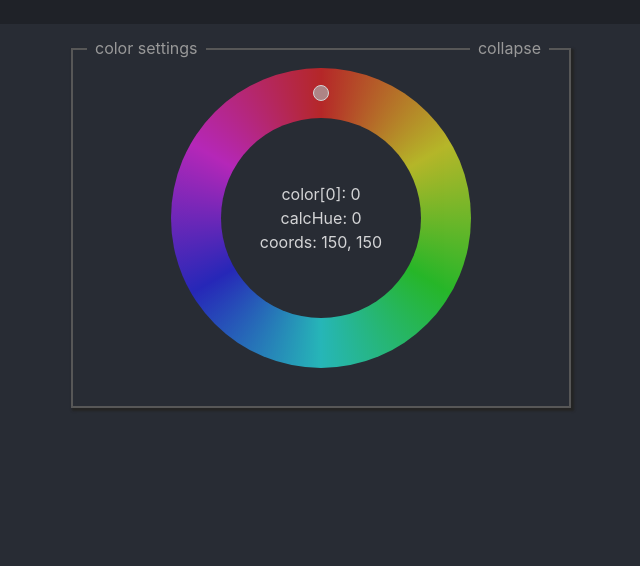
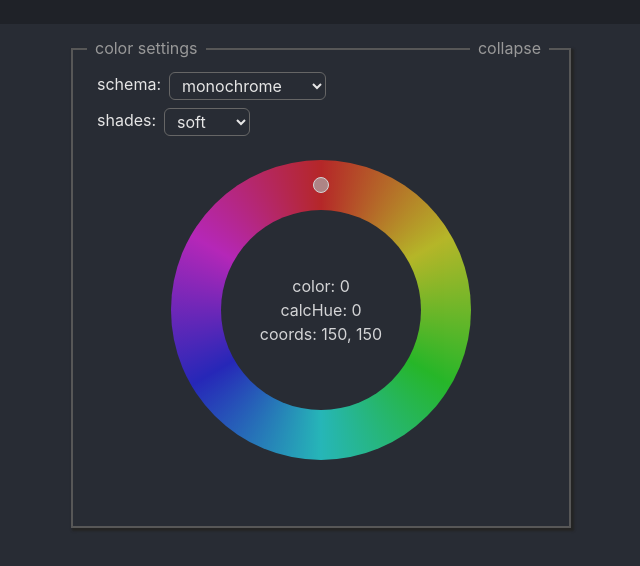
Before and after one commit to OstrowskiDev/color-palette-open, a Next.js app: page / in a window 1280 px wide. Shown: the top 566 px of the page, without its empty margins (319-959 px from the left). Built offline with nearby package versions, Linux system fonts and the light colour scheme.

Commit message:
Added ColorSettings component with schema selection and shades selection logic.

```diff
--- a/src/app/globals.css
+++ b/src/app/globals.css
@@ -17,20 +17,6 @@ code {
 
 .app-wrapper {
   --border-transparent: hsla(0 0%. 31%, 0);
-}
-
-.settings-container {
-  display: flex;
-  align-items: start;
-  margin: 4px 8px;
-}
-
-.settings {
-  display: flex;
-  padding-top: 6px;
-  gap: 8px;
-  height: 30px;
-  margin-left: auto;
 }
 
 .dot {
--- a/src/app/page.tsx
+++ b/src/app/page.tsx
@@ -1,15 +1,14 @@
 'use client'
 
 import ColorSelector from '@/lib/components/ColorSelector'
+import ColorSettings from '@/lib/components/ColorSettings'
 import ElementWrapper from '@/lib/components/ElementWrapper'
-import { ColorHSL, PresetSL } from '@/lib/utils/hue'
+import { PresetSL } from '@/lib/utils/hue'
 import { HueOffset } from '@/lib/utils/position'
 import { useEffect, useState } from 'react'
 
 export default function Home() {
-  //!!!! baseHSL, setBaseHSL instead of color:
-  const [color, setColor] = useState<ColorHSL>([0, 50, 50])
-  // const [contrast, setContrast] = useState(80)
+  const [baseHue, setBaseHue] = useState<number>(0)
   const [hueOffset, setHueOffset] = useState<HueOffset>({
     name: 'monochrome',
     angle: [0],
@@ -41,10 +40,16 @@ export default function Home() {
       onMouseUp={handleMouseUp}
     >
       <div className="main-app-container select-none flex flex-col items-center w-[1080px] h-[90vh] flex-wrap overflow-hidden">
-        <ElementWrapper label={'color settings'} tailwind={'h-[360px]'}>
+        <ElementWrapper label={'color settings'} tailwind={'h-[480px]'}>
+          <ColorSettings
+            hueOffset={hueOffset}
+            setHueOffset={setHueOffset}
+            presetSL={presetSL}
+            setPresetSL={setPresetSL}
+          />
           <ColorSelector
-            color={color}
-            setColor={setColor}
+            baseHue={baseHue}
+            setBaseHue={setBaseHue}
             hueOffset={hueOffset}
             isMouseDown={isMouseDown}
           />
--- a/src/lib/components/ColorSelector.tsx
+++ b/src/lib/components/ColorSelector.tsx
@@ -3,15 +3,15 @@ import { HueOffset } from '../utils/position'
 import ColorWheel from './ColorWheel'
 
 interface ColorSelectorProps {
-  color: ColorHSL
-  setColor: SetColor
+  baseHue: number
+  setBaseHue: SetColor
   hueOffset: HueOffset
   isMouseDown: boolean
 }
 
 export default function ColorSelector({
-  color,
-  setColor,
+  baseHue,
+  setBaseHue,
   hueOffset,
   isMouseDown,
 }: ColorSelectorProps) {
@@ -19,8 +19,8 @@ export default function ColorSelector({
     <div className="color-selector relative my-[6px] py-[18px] pr-[16px] pb-[14px] pl-[16px]">
       <div className="color-selector-container" id="color-selector-container">
         <ColorWheel
-          color={color}
-          setColor={setColor}
+          baseHue={baseHue}
+          setBaseHue={setBaseHue}
           hueOffset={hueOffset}
           isMouseDown={isMouseDown}
         />
--- /dev/null
+++ b/src/lib/components/ColorSettings.tsx
@@ -0,0 +1,39 @@
+import { hueOffsetOptions, presetSLOptions } from '../schemas/selectOptions'
+import { SelectField } from '../ui/SelectField'
+import { PresetSL } from '../utils/hue'
+import { HueOffset } from '../utils/position'
+
+interface ColorSettingsProps {
+  hueOffset: any
+  setHueOffset: (value: HueOffset) => void
+  presetSL: any
+  setPresetSL: (value: PresetSL) => void
+}
+
+export default function ColorSettings({
+  hueOffset,
+  setHueOffset,
+  presetSL,
+  setPresetSL,
+}: ColorSettingsProps) {
+  return (
+    <div className="color-settings-container flex flex-col w-full">
+      <div className="hue-offset-container flex flex-row">
+        <SelectField
+          options={hueOffsetOptions}
+          value={hueOffset}
+          setValue={setHueOffset}
+          label="schema"
+        />
+      </div>
+      <div className="hue-offset-container flex flex-row mt-2">
+        <SelectField
+          options={presetSLOptions}
+          value={presetSL}
+          setValue={setPresetSL}
+          label="shades"
+        />
+      </div>
+    </div>
+  )
+}
--- a/src/lib/components/ColorWheel.tsx
+++ b/src/lib/components/ColorWheel.tsx
@@ -4,15 +4,15 @@ import { positionDotsOnCircle, HueOffset } from '../utils/position'
 import styles from './ColorWheel.module.css'
 
 interface ColorWheelProps {
-  color: ColorHSL
-  setColor: SetColor
+  baseHue: number
+  setBaseHue: SetColor
   hueOffset: HueOffset
   isMouseDown: boolean
 }
 
 export default function ColorWheel({
-  color,
-  setColor,
+  baseHue,
+  setBaseHue,
   hueOffset,
   isMouseDown,
 }: ColorWheelProps) {
@@ -34,7 +34,7 @@ export default function ColorWheel({
 
   function getHueFromWheel() {
     const newHue = calcHue(vecAB, vecAC, coords)
-    setColor([newHue, color[1], color[2]])
+    setBaseHue(newHue)
   }
 
   function getMouseCoords(e: React.MouseEvent<HTMLDivElement, MouseEvent>) {
@@ -56,10 +56,14 @@ export default function ColorWheel({
       onMouseUp={handleMouseEvents}
     >
       {[1, 2, 3].map((num) => (
-        <div key={num} className={`dot dot-${num}`}></div>
+        <div
+          key={num}
+          className={`dot dot-${num}`}
+          style={{ visibility: 'hidden' }}
+        ></div>
       ))}
       <div className={`color-wheel-center ${styles['color-wheel-center']}`}>
-        <p>color[0]: {color[0]}</p>
+        <p>color: {baseHue}</p>
         <p>calcHue: {calcHue(vecAB, vecAC, coords)}</p>
         <p>coords: {`${b.x}, ${b.y}`}</p>
       </div>
--- a/src/lib/components/ElementWrapper.module.css
+++ b/src/lib/components/ElementWrapper.module.css
@@ -1,6 +1,7 @@
 .element-wrapper {
   width: 500px;
   display: flex;
+  flex-direction: column;
   justify-content: center;
   align-items: center;
   border: 2px solid hsl(0, 0%, 34%);
--- a/src/lib/presets.ts
+++ /dev/null
@@ -1,8 +0,0 @@
-export const presets = {
-  soft: { saturation: 80, lightnessRange: [95, 20] },
-  bold: { saturation: 100, lightnessRange: [90, 10] },
-  muted: { saturation: 60, lightnessRange: [92, 30] },
-  pastel: { saturation: 70, lightnessRange: [98, 50] },
-} as const;
-
-export type PresetName = keyof typeof presets;
--- /dev/null
+++ b/src/lib/schemas/selectOptions.ts
@@ -0,0 +1,46 @@
+export const hueOffsetOptions = [
+  { value: { name: 'monochrome', angle: [0] }, label: 'monochrome' },
+  {
+    value: { name: 'complementary', angle: [0, 180] },
+    label: 'complementary',
+  },
+  { value: { name: 'triadical', angle: [0, 120, -120] }, label: 'triadical' },
+  { value: { name: 'analogus', angle: [0, 30, -30] }, label: 'analogus' },
+  { value: { name: 'neutral', angle: [0, 15, -15] }, label: 'neutral' },
+  { value: { name: 'custom', angle: [0, 0, 0] }, label: 'custom' },
+]
+
+export const presetSLOptions = [
+  {
+    value: {
+      name: 'soft',
+      sat: 80,
+      lightRange: [95, 20],
+    },
+    label: 'soft',
+  },
+  {
+    value: {
+      name: 'bold',
+      sat: 100,
+      lightRange: [90, 10],
+    },
+    label: 'bold',
+  },
+  {
+    value: {
+      name: 'muted',
+      sat: 60,
+      lightRange: [92, 30],
+    },
+    label: 'muted',
+  },
+  {
+    value: {
+      name: 'pastel',
+      sat: 70,
+      lightRange: [98, 50],
+    },
+    label: 'pastel',
+  },
+]
--- /dev/null
+++ b/src/lib/ui/Label.tsx
@@ -0,0 +1,14 @@
+import React from 'react'
+
+interface LabelProps {
+  children: React.ReactNode
+  tailwind?: string
+}
+
+export function Label({ children, tailwind = '' }: LabelProps) {
+  return (
+    <label className={`label text-app-font-strong ${tailwind}`}>
+      {children}
+    </label>
+  )
+}
--- /dev/null
+++ b/src/lib/ui/SelectField.tsx
@@ -0,0 +1,45 @@
+import { Label } from './Label'
+
+interface Option {
+  value: any
+  label: string
+}
+
+interface SelectFieldProps {
+  options: Option[]
+  value: any
+  setValue: (value: any) => void
+  label?: string
+}
+
+export function SelectField({
+  options,
+  value,
+  setValue,
+  label,
+}: SelectFieldProps) {
+  function onChange(event: React.ChangeEvent<HTMLSelectElement>) {
+    const selected = JSON.parse(event.target.value)
+    setValue(selected)
+  }
+  return (
+    <Label tailwind="flex flex-row ml-6 ">
+      {label && <span className="label mr-2">{label}: </span>}
+      <select
+        className="px-2 py-[2px] border border-app-gray-600 rounded-md"
+        value={JSON.stringify(value)}
+        onChange={onChange}
+      >
+        {options.map((opt, i) => (
+          <option
+            className="text-app-gray-900"
+            key={i}
+            value={JSON.stringify(opt.value)}
+          >
+            {opt.label}
+          </option>
+        ))}
+      </select>
+    </Label>
+  )
+}
--- a/src/lib/utils/hue.tsx
+++ b/src/lib/utils/hue.tsx
@@ -4,7 +4,7 @@ export type Coords = { x: number; y: number }
 
 export type ColorHSL = [number, number, number]
 
-export type SetColor = (color: ColorHSL) => void
+export type SetColor = (color: number) => void
 
 export type PresetSL = {
   name: string
```
